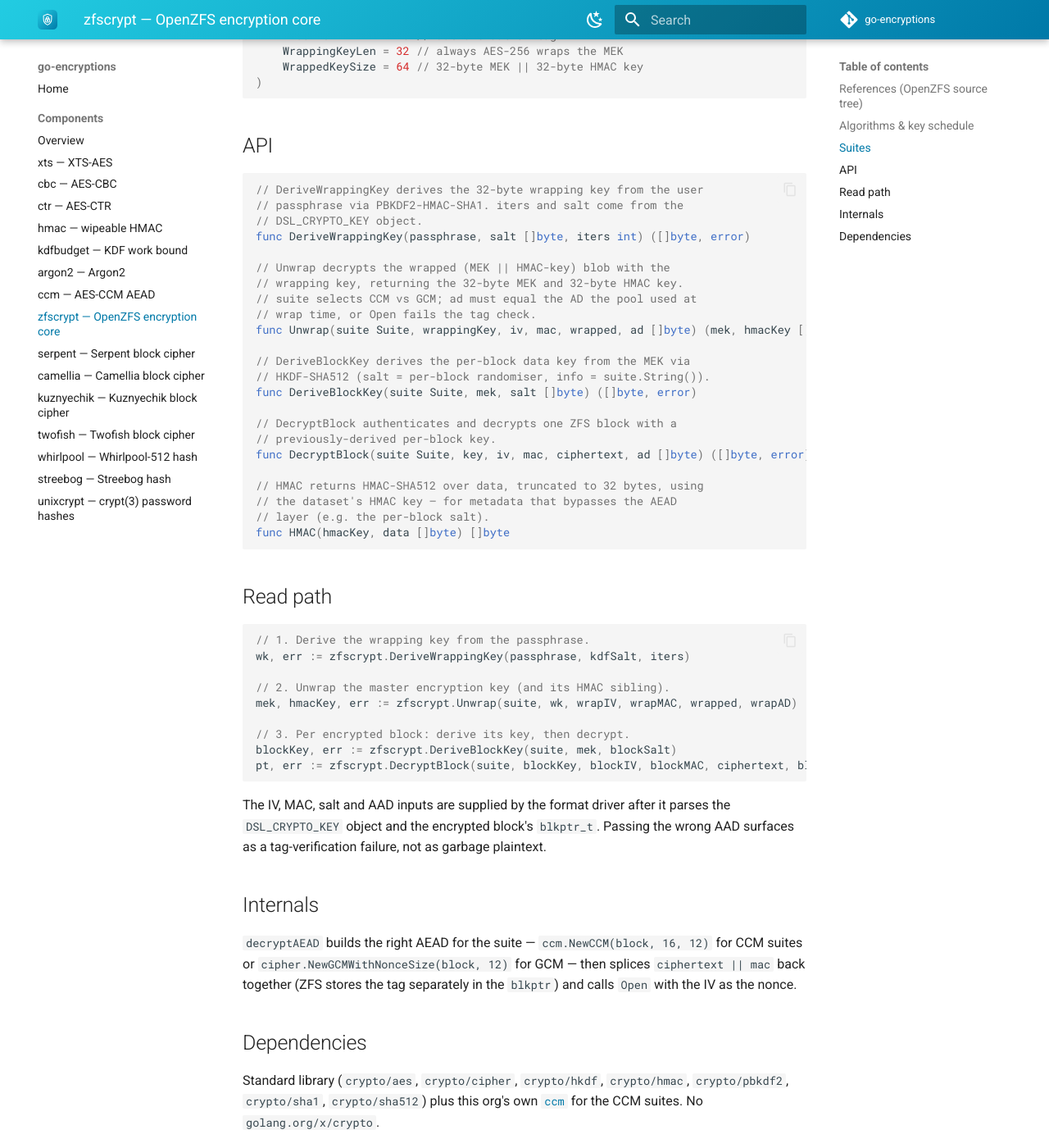
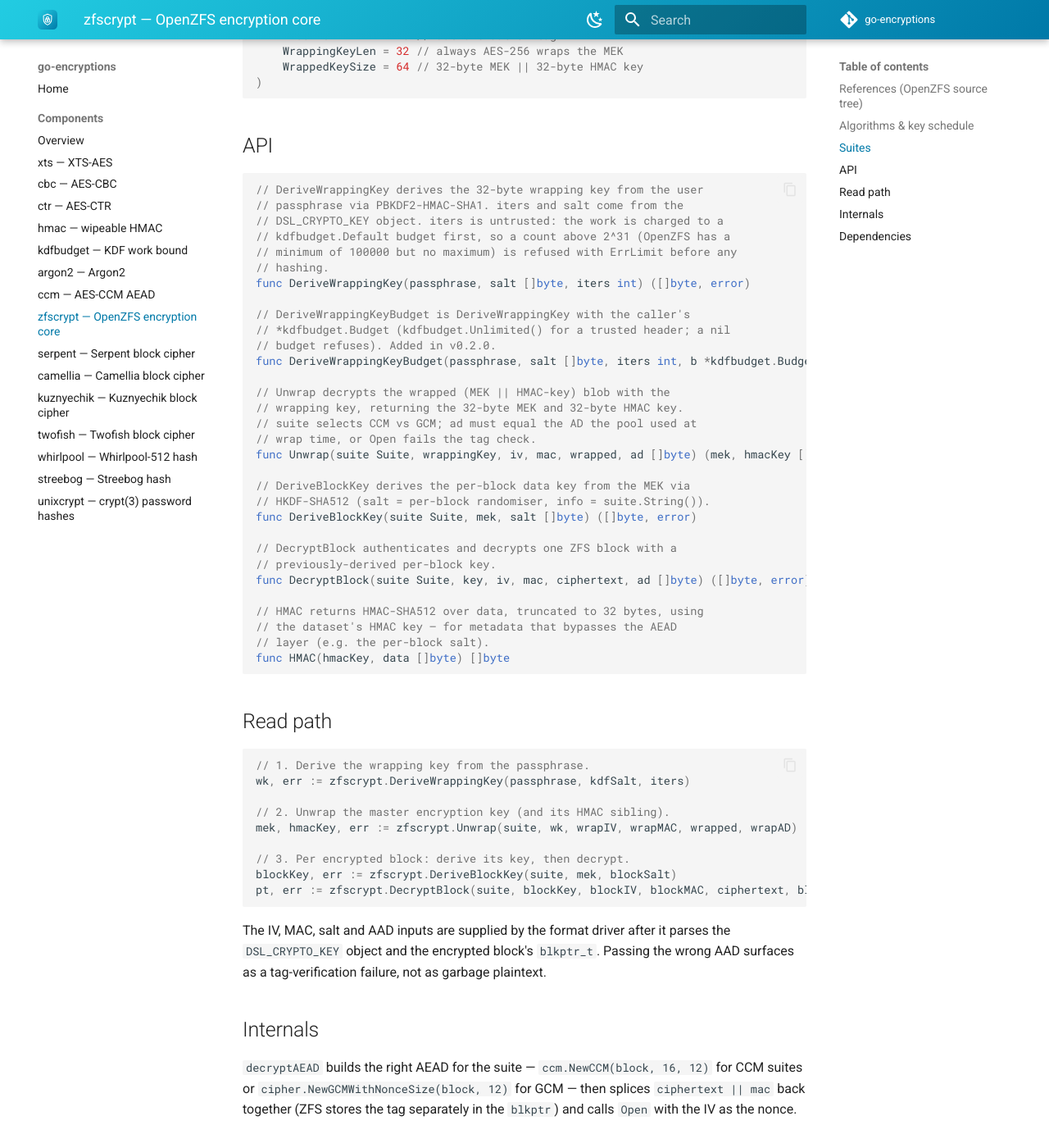
Before and after one commit to go-encryptions/docs, an MkDocs documentation site: the page built from docs/components/zfscrypt.md, in a window 1280 px wide and 1400 px high, scrolled down 1826 px. Shown: the whole window at 82% size. Built offline with MkDocs 1.6.1 and Material for MkDocs 9.7.7, drawn with Linux system fonts in a browser that asks for light colours; the version menu is left out; some of the changed text lies outside the part shown.

Commit message:
docs: xts, ccm, argon2, camellia, zfscrypt behaviour changes (#24)
xts v0.4.0 refuses equal key halves (NewCipherAllowEqualKeys to opt out) and
probes the AES constructor; ccm v0.1.2 panics on inexact Seal overlap; argon2
v0.1.2 panics on keyLen 0; camellia v0.1.2 documents that it is not
constant-time; zfscrypt v0.2.0 bounds the PBKDF2 iteration count with kdfbudget.

Co-authored-by: Claude Sonnet 5.5 <noreply@anthropic.com>

````diff
--- a/docs/components/zfscrypt.md
+++ b/docs/components/zfscrypt.md
@@ -74,8 +74,16 @@ const (
 ```go
 // DeriveWrappingKey derives the 32-byte wrapping key from the user
 // passphrase via PBKDF2-HMAC-SHA1. iters and salt come from the
-// DSL_CRYPTO_KEY object.
+// DSL_CRYPTO_KEY object. iters is untrusted: the work is charged to a
+// kdfbudget.Default budget first, so a count above 2^31 (OpenZFS has a
+// minimum of 100000 but no maximum) is refused with ErrLimit before any
+// hashing.
 func DeriveWrappingKey(passphrase, salt []byte, iters int) ([]byte, error)
+
+// DeriveWrappingKeyBudget is DeriveWrappingKey with the caller's
+// *kdfbudget.Budget (kdfbudget.Unlimited() for a trusted header; a nil
+// budget refuses). Added in v0.2.0.
+func DeriveWrappingKeyBudget(passphrase, salt []byte, iters int, b *kdfbudget.Budget) ([]byte, error)
 
 // Unwrap decrypts the wrapped (MEK || HMAC-key) blob with the
 // wrapping key, returning the 32-byte MEK and 32-byte HMAC key.
@@ -126,6 +134,7 @@ for CCM suites or `cipher.NewGCMWithNonceSize(block, 12)` for GCM — then splic
 
 Standard library (`crypto/aes`, `crypto/cipher`, `crypto/hkdf`, `crypto/hmac`,
 `crypto/pbkdf2`, `crypto/sha1`, `crypto/sha512`) plus this org's own
-[`ccm`](ccm.md) for the CCM suites. No `golang.org/x/crypto`.
+[`ccm`](ccm.md) for the CCM suites and [`kdfbudget`](kdfbudget.md) to bound the
+PBKDF2 work. No `golang.org/x/crypto`.
 
 Requires **Go 1.25** or newer.
````
Also changed, not shown: docs/components/argon2.md (+5 -2 lines), docs/components/camellia.md (+9 -0 lines), docs/components/ccm.md (+3 -1 lines), docs/components/xts.md (+8 -0 lines).
